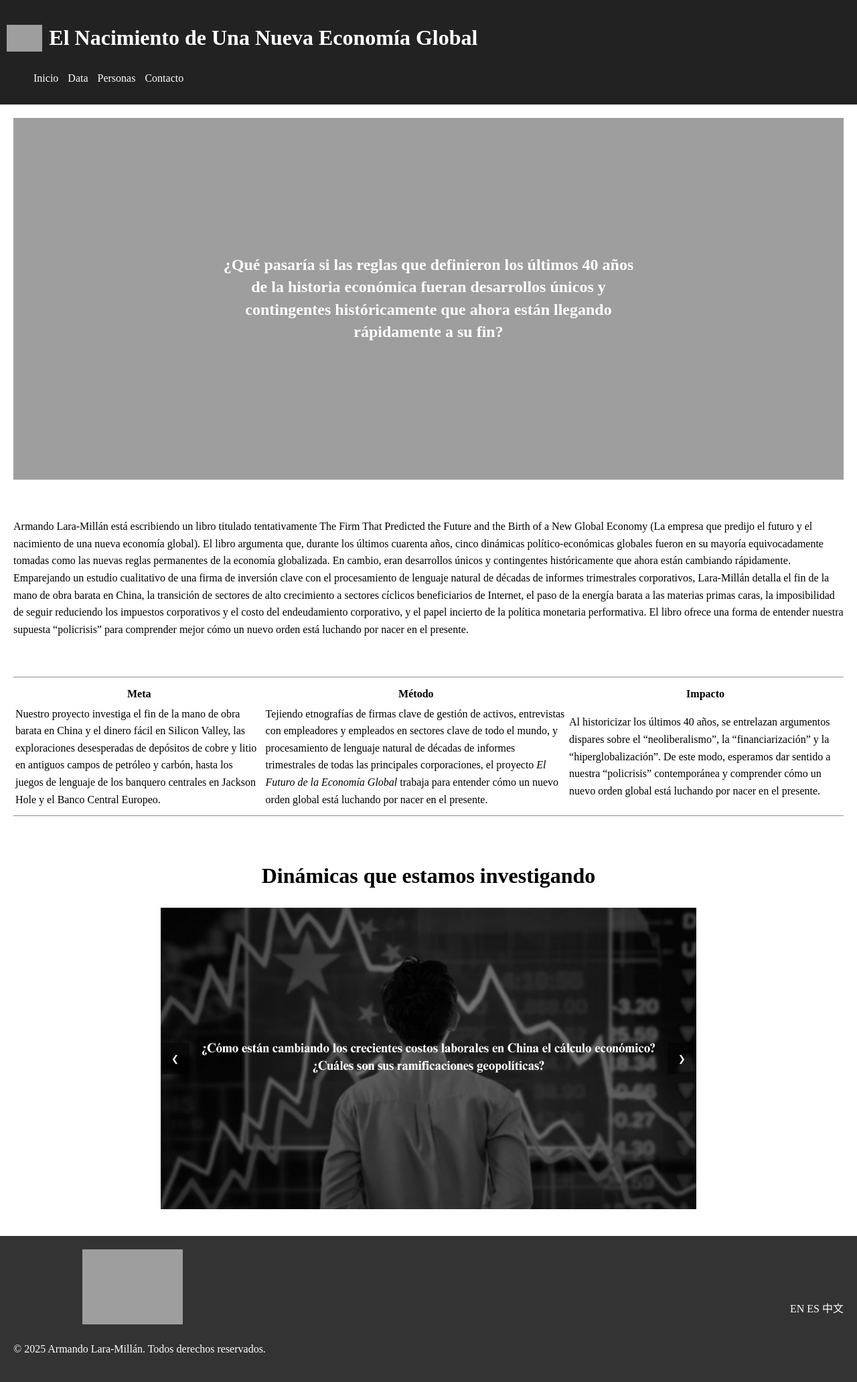
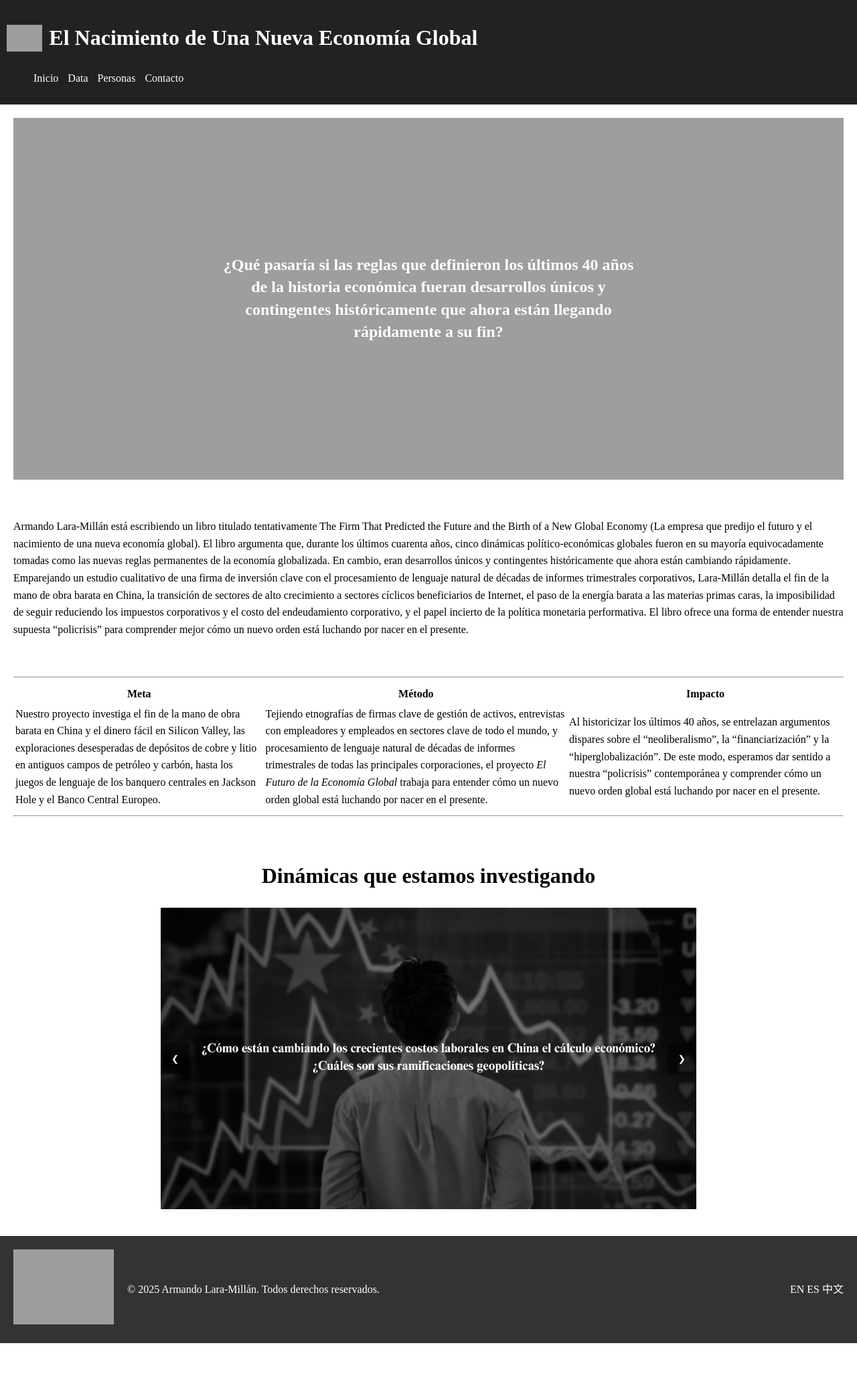
Before and after one commit to juliocedillo/neweconomy-es, a Jekyll site: the page built from inicio.md, in a window 1280 px wide. Shown: the whole page at 67% size. Built offline with Jekyll 4.4.1, drawn with Linux system fonts in a browser that asks for light colours; after the commit the page ends 2005 px from its top, so only the background shows below that.

Commit message:
Update styles.css

```diff
--- a/assets/styles.css
+++ b/assets/styles.css
@@ -107,3 +107,12 @@ footer a:visited {
   color: #fff;
   text-decoration: none;
 }
+
+.footer-left {
+  display: flex;
+  align-items: center;
+}
+
+.footer-left img {
+  margin-right: 10px;
+}
```
